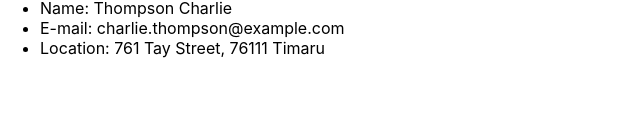
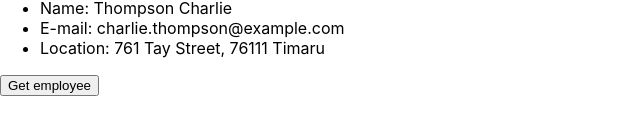
Before and after one commit to Paul-D-Dev/react-quest-fetch-employees, a React (Create React App) app: page / in a window 1280 px wide. Shown: the part 342-476 px from the top of the page, without its empty margins (0-640 px from the left). Built offline with nearby package versions, Linux system fonts and the light colour scheme.

Commit message:
install axios to fetch data from api

```diff
--- a/package.json
+++ b/package.json
@@ -6,6 +6,7 @@
     "@testing-library/jest-dom": "^4.2.4",
     "@testing-library/react": "^9.5.0",
     "@testing-library/user-event": "^7.2.1",
+    "axios": "^0.19.2",
     "react": "^16.13.1",
     "react-dom": "^16.13.1",
     "react-scripts": "3.4.1"
--- a/src/App.js
+++ b/src/App.js
@@ -1,5 +1,6 @@
 import React from 'react';
 import DisplayEmployee from './components/DisplayEmployee';
+import axios from 'axios';
 
 const sampleEmployee = {
   gender: 'male',
@@ -25,12 +26,29 @@ class App extends React.Component {
   constructor(props) {
     super(props);
     this.state = sampleEmployee;
+
+    this.getEmployee = this.getEmployee.bind(this);
   }
+
+  getEmployee() {
+    // Send the request
+    axios.get('https://randomuser.me/api?nat=fr')
+    // Extract the DATA from the received response
+        .then(response => response.data)
+        // Use this data to update the state
+        .then(data => {
+          this.setState({
+          employee: data.results[0],
+        });
+    });
+  }
+
   render() {
 
     return (
       <div>
       <DisplayEmployee employee={sampleEmployee}/>
+      <button type="button" onClick={this.getEmployee}>Get employee</button>
     </div>
     );
   }
```
Also changed, not shown: 1 other file (tests, documents, lock files or other folders).
